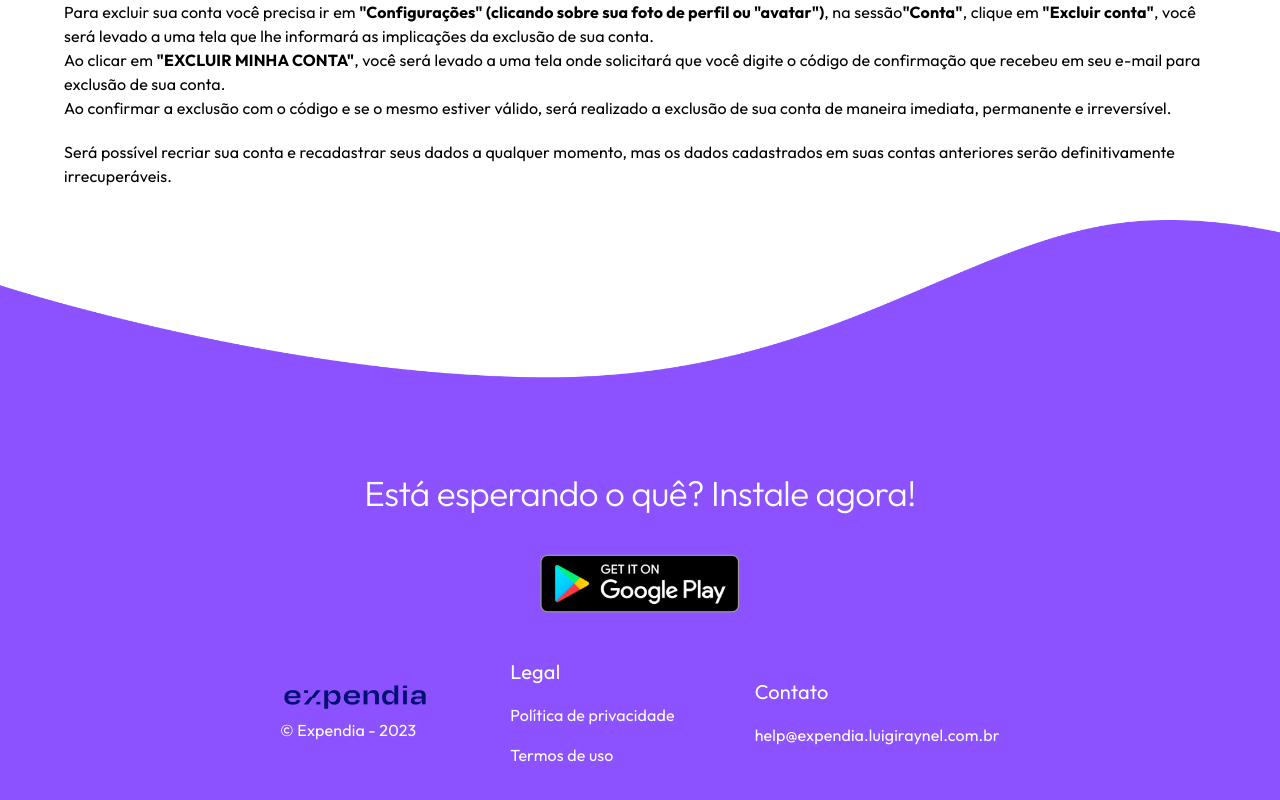
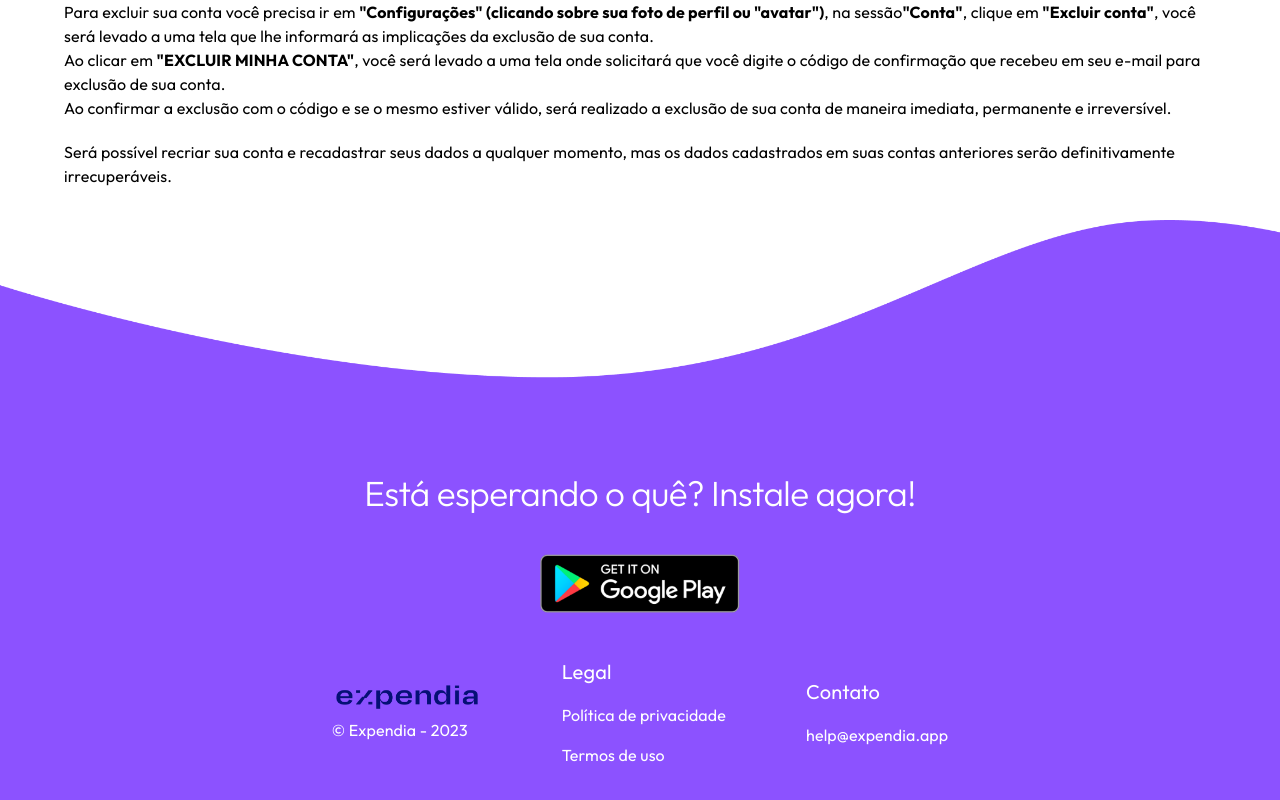
Before and after one commit to IsabelleHeloisa/expendia.web, a React (Create React App) app: page /delete-account in a window 1280 px wide. Shown: the part 224-1024 px from the top of the page. Built offline with nearby package versions, Linux system fonts and the light colour scheme; no server answers.

Commit message:
refactor: enviroment variables

```diff
--- a/src/components/Footer.tsx
+++ b/src/components/Footer.tsx
@@ -1,11 +1,11 @@
 import { Stack, Typography } from '@mui/material'
 import logo from '../img/ExpendiaLogo.png'
 import wave from '../img/wave.png'
-import googleStore from '../img/Google.png'
 import { Link } from 'react-router-dom'
 import GooglePlayButton from './GooglePlayButton'
 
 export default function Footer() {
+  const email = process.env.REACT_APP_CONTACT_EMAIL || 'help@expendia.app'
   return (
     <footer>
       <Stack
@@ -45,7 +45,7 @@ export default function Footer() {
               to="/privacy-policy"
               title="Política de privacidade"
             >
-              <Typography color="white"> Política de privacidade</Typography>
+              <Typography color="white">Política de privacidade</Typography>
             </Link>
             <Link
               style={{ textDecoration: 'none' }}
@@ -60,13 +60,11 @@ export default function Footer() {
               Contato
             </Typography>
             <Link
-              to="mailto:help@expendia.luigiraynel.com.br"
+              to={`mailto:${email}`}
               target="_blank"
               style={{ textDecoration: 'none' }}
             >
-              <Typography color="white">
-                help@expendia.luigiraynel.com.br
-              </Typography>
+              <Typography color="white">{email}</Typography>
             </Link>
           </Stack>
         </Stack>
--- a/src/components/GooglePlayButton.tsx
+++ b/src/components/GooglePlayButton.tsx
@@ -3,9 +3,10 @@ import googlePlayImg from '../img/Google.png'
 export default function GooglePlayButton() {
   return (
     <a
-      href="https://play.google.com/store/search?q=Expendia&c=apps&hl=pt_BR&gl=US"
+      href={process.env.REACT_APP_GOOGLE_PLAY_LINK || '#'}
       target="_blank"
       title="Baixar aplicativo"
+      rel="noreferrer"
     >
       <img src={googlePlayImg} alt="Baixar aplicativo" width={200} />
     </a>
--- a/src/lib/axios.ts
+++ b/src/lib/axios.ts
@@ -1,7 +1,7 @@
 import axios from 'axios'
 
 const api = axios.create({
-  baseURL: 'https://expendia.luigiraynel.com.br'
+  baseURL: process.env.REACT_APP_API_URL || ''
 })
 
 export { api }
--- a/src/pages/Home.tsx
+++ b/src/pages/Home.tsx
@@ -1,6 +1,5 @@
 import { Container, Stack, Typography } from '@mui/material'
 import mobileBanner from '../img/mobile_banner.png'
-import googleStore from '../img/Google.png'
 import feature from '../img/Feature 1.png'
 import feature2 from '../img/Feature 2.png'
 import screenshots from '../img/screenshots.png'
```
Also changed, not shown: 2 other files (tests, documents, lock files or other folders).
